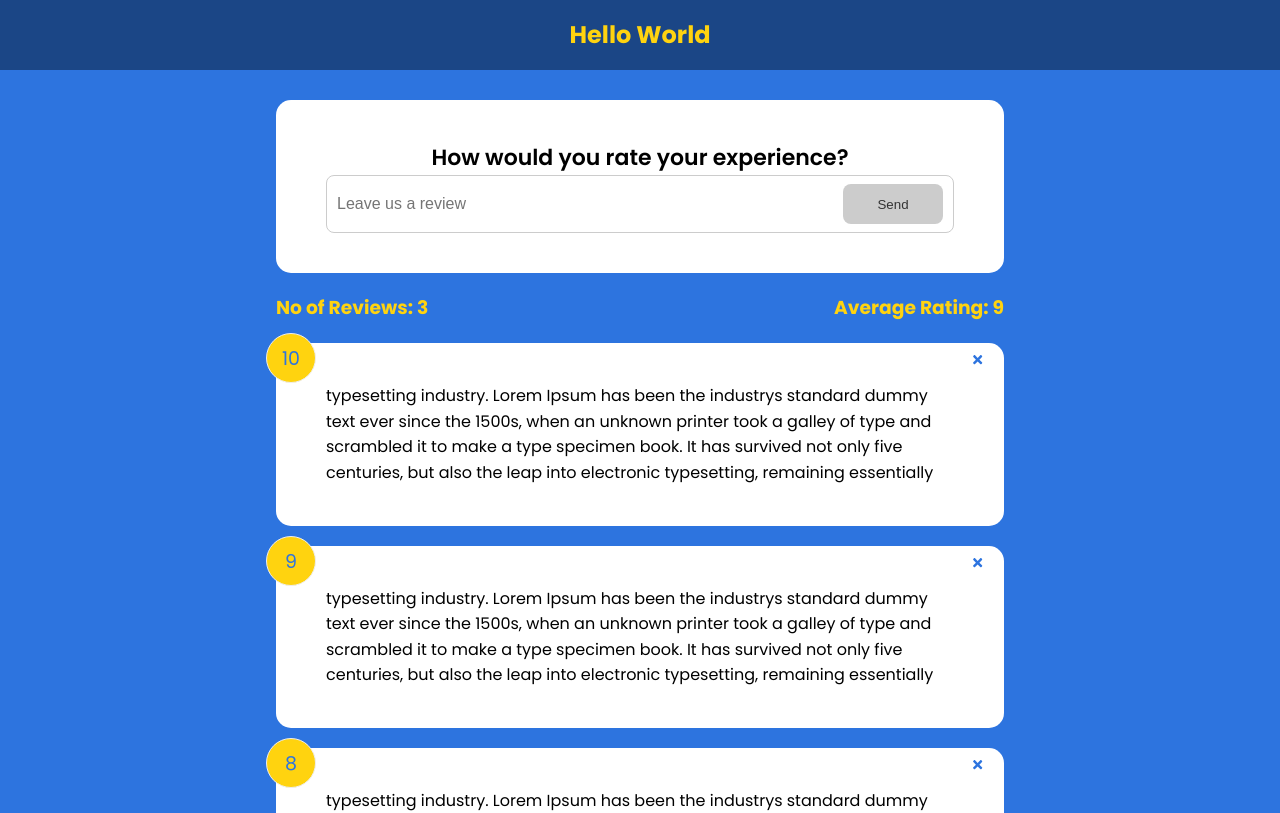
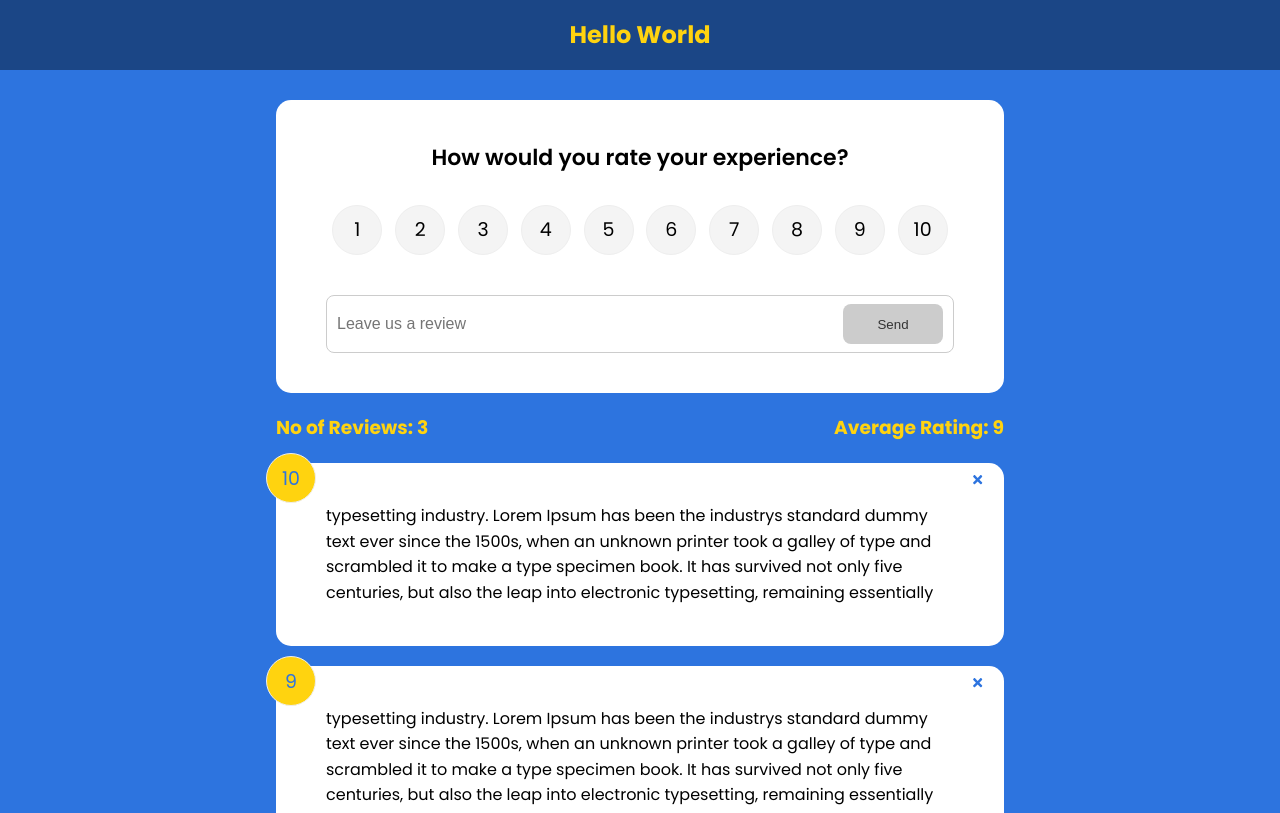
Before and after one commit to grreenkk/review-app-reactApp-, a React (Create React App) app: page / in a window 1280 px wide. Shown: the top 813 px of the page. Built offline with nearby package versions, Linux system fonts and the light colour scheme.

Commit message:
Created Rating Scores and added simple animation for new ratings and deletions

```diff
--- a/package.json
+++ b/package.json
@@ -6,10 +6,12 @@
     "@testing-library/jest-dom": "^5.16.4",
     "@testing-library/react": "^13.2.0",
     "@testing-library/user-event": "^13.5.0",
+    "framer-motion": "^4.1.17",
     "react": "^18.1.0",
     "react-dom": "^18.1.0",
     "react-icons": "^4.4.0",
     "react-scripts": "5.0.1",
+    "uuid": "^8.3.2",
     "web-vitals": "^2.1.4"
   },
   "scripts": {
--- a/src/App.js
+++ b/src/App.js
@@ -20,11 +20,18 @@ const App = () => {
         }
     }
 
+    const getSelectedValueHandler = (userRatings) => {
+        setReviews((prev)=>[userRatings, ...prev])
+
+    }
+
+    console.log(reviews)
+
     return (
         <>
             <Header text = 'Hello World'/>
             <div className="container">
-                <ReviewForm />
+                <ReviewForm onSelectedValue={getSelectedValueHandler}/>
                 <ReviewStats reviews={reviews} />
                 <ReviewList reviews={reviews} onDeleteItem={deleteItem}/>
             </div>
--- /dev/null
+++ b/src/components/RatingChoice.jsx
@@ -0,0 +1,29 @@
+import {useState} from 'react'
+
+const RatingChoice = ({onSelected}) => {
+    const [choice, setChoice] = useState()
+
+    const selectHandler = (e) => {
+        setChoice(+e.currentTarget.value)
+        onSelected(+e.currentTarget.value)
+    }
+
+    return(
+        <div>
+            <ul className="rating">
+                <li> <input id="rate1" type='radio' onChange={selectHandler} value={1} checked={choice === 1} /><label htmlFor="rate1">1</label></li>
+                <li> <input id="rate2" type='radio' onChange={selectHandler} value={2} checked={choice === 2} /><label htmlFor="rate2">2</label></li>
+                <li> <input id="rate3" type='radio' onChange={selectHandler} value={3} checked={choice === 3} /><label htmlFor="rate3">3</label></li>
+                <li> <input id="rate4" type='radio' onChange={selectHandler} value={4} checked={choice === 4} /><label htmlFor="rate4">4</label></li>
+                <li> <input id="rate5" type='radio' onChange={selectHandler} value={5} checked={choice === 5} /><label htmlFor="rate5">5</label></li>
+                <li> <input id="rate6" type='radio' onChange={selectHandler} value={6} checked={choice === 6} /><label htmlFor="rate6">6</label></li>
+                <li> <input id="rate7" type='radio' onChange={selectHandler} value={7} checked={choice === 7} /><label htmlFor="rate7">7</label></li>
+                <li> <input id="rate8" type='radio' onChange={selectHandler} value={8} checked={choice === 8} /><label htmlFor="rate8">8</label></li>
+                <li> <input id="rate9" type='radio' onChange={selectHandler} value={9} checked={choice === 9} /><label htmlFor="rate9">9</label></li>
+                <li> <input id="rate10" type='radio' onChange={selectHandler} value={10} checked={choice === 10} /><label htmlFor="rate10">10</label></li>
+            </ul>
+        </div>
+    )
+}
+
+export default RatingChoice
--- a/src/components/ReviewForm.jsx
+++ b/src/components/ReviewForm.jsx
@@ -1,12 +1,17 @@
 import {useState} from 'react'
 import Card from './reuseables/Card'
 import Button from './reuseables/Button'
+import RatingChoice from './RatingChoice'
+import { v4 as uuidv4} from 'uuid'
 
 
-const ReviewForm = () => {
+
+const ReviewForm = ({onSelectedValue}) => {
     const [ratingsText, setRatingsText] = useState('')
     const [isDisabled, setIsDisabled] = useState(true)
     const [message, setMessage] = useState('')
+    const [ratingsss, setRatingsss] = useState()
+
 
     const textChangeHandler = (e) => {
 
@@ -16,7 +21,7 @@ const ReviewForm = () => {
         if (ratingsText.trim().length < 10) {
             setMessage('words must be at least 10 characters')
             setIsDisabled(true)
-        }else if(ratingsText.length === '' ){
+        }else if(ratingsText.length === ''){
             setMessage(null)
             setIsDisabled(false)
         }else{
@@ -27,21 +32,43 @@ const ReviewForm = () => {
 
     }
 
+    const getRatingHandler = (rating) =>{
+        setRatingsss(rating)
+    }
+
+    const onSubmitHandler = (e) => {
+        e.preventDefault()
+        const payLoad = {
+            id: Math.random()*100,
+            rating: ratingsss,
+            text: ratingsText
+        }
+
+        onSelectedValue(payLoad)
+
+    }
+
+
+
 
 
     return(
+        <div>
             <Card>
 
-            <form>
+                <form onSubmit={onSubmitHandler}>
                     <h2>How would you rate your experience?</h2>
+                    <RatingChoice onSelected={getRatingHandler} />
                     <div className="input-group">
                         <input type="text" onChange={textChangeHandler} placeholder="Leave us a review" value={ratingsText}/>
                         <Button isDisable={isDisabled}>Send</Button>
                     </div>
                 </form>
 
+
                 {message && <div className='message'>{message}</div>}
             </Card>
+        </div>
 
 
     )
--- a/src/components/ReviewList.jsx
+++ b/src/components/ReviewList.jsx
@@ -1,5 +1,6 @@
 import {useState} from 'react'
 import ReviewTab from './ReviewTab'
+import {motion, AnimatePresence} from 'framer-motion'
 
 
 
@@ -12,14 +13,33 @@ const ReviewList = ({reviews, onDeleteItem}) => {
     if(!reviews || reviews.length === 0){
        return <p>No reviews available</p>
     }
+
+
     return(
         <div>
-            {reviews.map((items)=>(
-                <ReviewTab onDeleteRating={deleteRatingHandler} key={items.id} items={items}/>
-            ))}
+            <AnimatePresence>
+                {reviews.map((items)=>(
+                    <motion.div
+                        key={items.id}
+                        initial={{ opacity: 0 }}
+                        animate={{ opacity: 1 }}
+                        exit={{ opacity: 0 }}
+                    >
+                        <ReviewTab onDeleteRating={deleteRatingHandler} key={items.id} items={items}/>
+                    </motion.div>
+                ))}
+            </AnimatePresence>
         </div>
 
     )
+    // return(
+    //     <div>
+    //         {reviews.map((items)=>(
+    //             <ReviewTab onDeleteRating={deleteRatingHandler} key={items.id} items={items}/>
+    //         ))}
+    //     </div>
+
+    // )
 
 
 }
--- a/src/components/reuseables/Button.jsx
+++ b/src/components/reuseables/Button.jsx
@@ -15,7 +15,7 @@ Button.PropTypes = {
 }
 
 Button.defaultProps = {
-    type: 'text',
+    type: 'submit',
     disable: false,
     version: 'primary'
 
--- a/src/index.css
+++ b/src/index.css
@@ -96,7 +96,7 @@ header {
 }
 
 [type='radio']:checked ~ label {
-  background: #ff6a95;
+  background: #2d74df;
   color: #fff;
 }
 
```
Also changed, not shown: 1 other file (tests, documents, lock files or other folders). Lines whose indentation alone changed are shown as unchanged.
